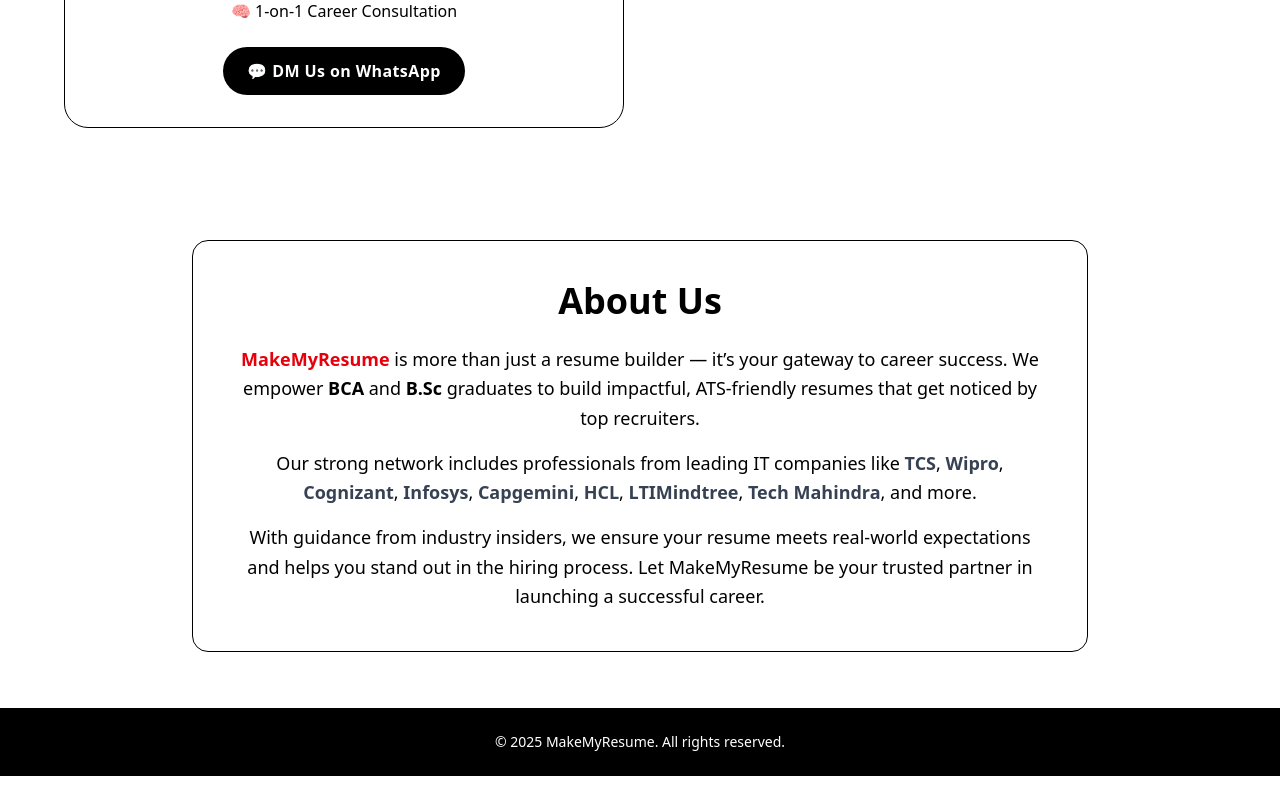
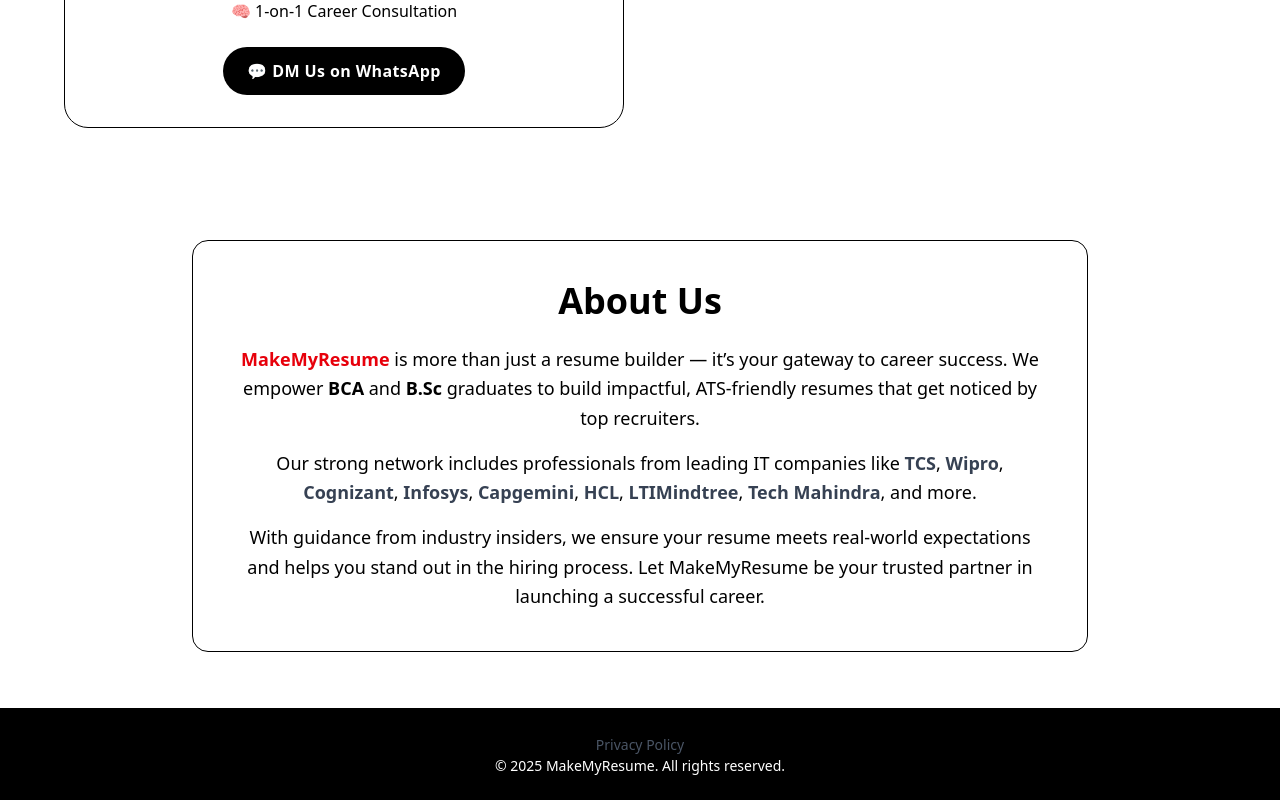
Before and after one commit to tabiyanjagirdar/makemyresume01, a React (Vite) app: page / in a window 1280 px wide. Shown: the part 2084-2884 px from the top of the page. Before the commit the page ends 2860 px from the top, so only its background shows below. Built offline with nearby package versions, Linux system fonts and the light colour scheme.

Commit message:
Fix merge conflict in App.jsx (kept Analytics + Services)

```diff
--- a/src/App.jsx
+++ b/src/App.jsx
@@ -15,7 +15,7 @@
 import Jobs from "./pages/Jobs";
 import JobDetails from "./pages/JobDetails";
 import AdminJobs from "./pages/AdminJobs"; // ✅ Admin job posting page
-
+import PrivacyPolicy from "./pages/PrivacyPolicy";
 import { FaInstagram, FaWhatsapp, FaEnvelope } from "react-icons/fa";
 
 const App = () => {
@@ -138,7 +138,7 @@
             <Route path="/jobs" element={<Jobs />} />
             <Route path="/jobs/:slug" element={<JobDetails />} />
             <Route path="/adminjobs" element={<AdminJobs />} />{/* ✅ Admin Job Posting */}
-
+            <Route path="/privacy-policy" element={<PrivacyPolicy />} /> {/* ← add this */}
             <Route
               path="/contact"
               element={
@@ -177,9 +177,13 @@
         {/* Footer */}
         <footer className="w-full bg-black text-white py-6">
           <div className="max-w-7xl mx-auto px-4 text-center">
+            <a href="/privacy-policy" className="text-sm text-gray-600 hover:underline">
+              Privacy Policy
+            </a>
             <p className="text-sm">
               © {new Date().getFullYear()} MakeMyResume. All rights reserved.
             </p>
+
           </div>
         </footer>
 
```
